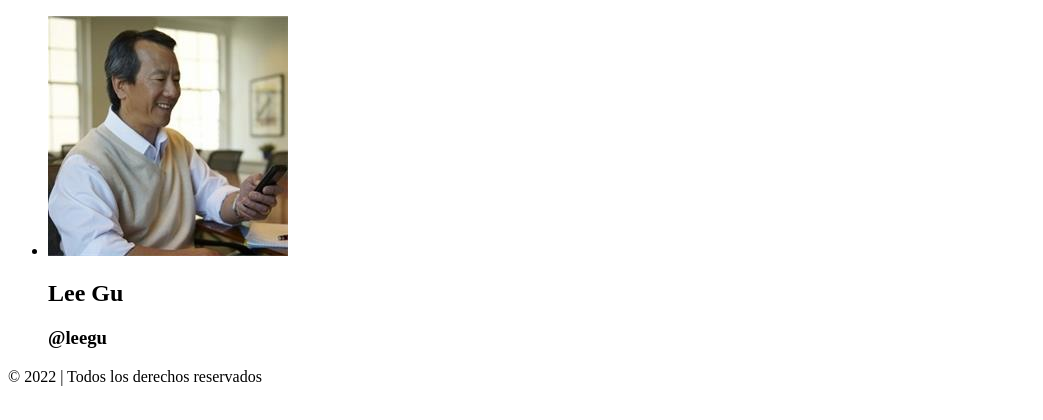
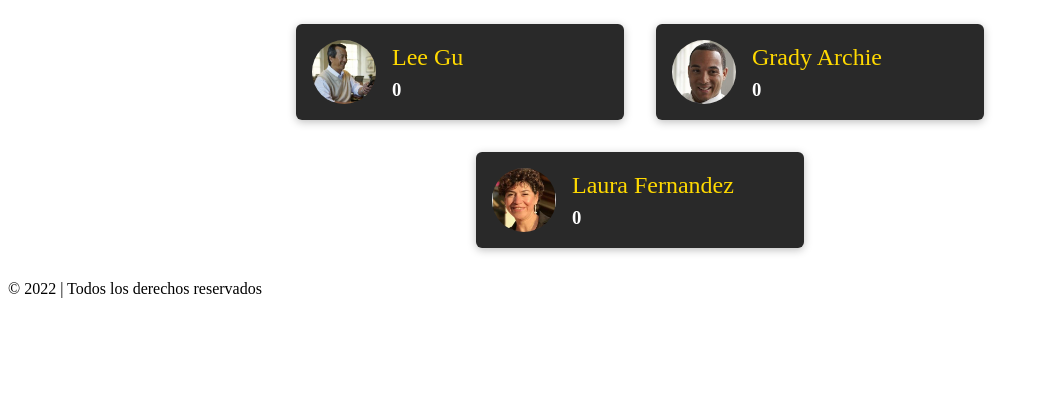
Before and after one commit to ORT-PabloFernandez/PNT2-2022-2B, a plain HTML site: page index2.html in a window 1280 px wide. Shown: the whole page, without its empty margins (0-1043 px from the left). Drawn offline with Linux system fonts and the light colour scheme.

Commit message:
primer js

```diff
--- a/index2.html
+++ b/index2.html
@@ -4,6 +4,13 @@
     <meta charset="UTF-8" />
     <meta http-equiv="X-UA-Compatible" content="IE=edge" />
     <meta name="viewport" content="width=device-width, initial-scale=1.0" />
+    <link href="/css/styles.css" rel="stylesheet" />
+    <script>
+      function HandlerClick_Card(id) {
+        let visitas = document.getElementById(id);
+        visitas.innerText = parseInt(visitas.innerText) + 1;
+      }
+    </script>
     <title>Usuarios</title>
   </head>
   <body>
@@ -11,16 +18,44 @@
       <nav></nav>
     </header>
     <main>
-      <ul>
-        <li>
-          <div>
-            <div>
-              <img src="/img/Lee Gu.jpg" alt="Lee Gu" />
-            </div>
-            <div>
-              <h2>Lee Gu</h2>
-              <h3>@leegu</h3>
-            </div>
+      <ul class="users-list">
+        <li class="user-item">
+          <div class="card user-item__content">
+            <a href="#" onclick="HandlerClick_Card(1)">
+              <div class="user-item__image avatar">
+                <img src="/img/Lee Gu.jpg" alt="Lee Gu" />
+              </div>
+              <div class="user-item__info">
+                <h2>Lee Gu</h2>
+                <h3 id="1">0</h3>
+              </div>
+            </a>
+          </div>
+        </li>
+        <li class="user-item">
+          <div class="card user-item__content">
+            <a href="#" onclick="HandlerClick_Card(2)">
+              <div class="user-item__image avatar">
+                <img src="/img/Grady Archie.jpg" alt="Lee Gu" />
+              </div>
+              <div class="user-item__info">
+                <h2>Grady Archie</h2>
+                <h3 id="2">0</h3>
+              </div>
+            </a>
+          </div>
+        </li>
+        <li class="user-item">
+          <div class="card user-item__content">
+            <a href="#" onclick="HandlerClick_Card(3)">
+              <div class="user-item__image avatar">
+                <img src="/img/Laura E Fernandez.jpg" alt="Lee Gu" />
+              </div>
+              <div class="user-item__info">
+                <h2>Laura Fernandez</h2>
+                <h3 id="3">0</h3>
+              </div>
+            </a>
           </div>
         </li>
       </ul>
```
